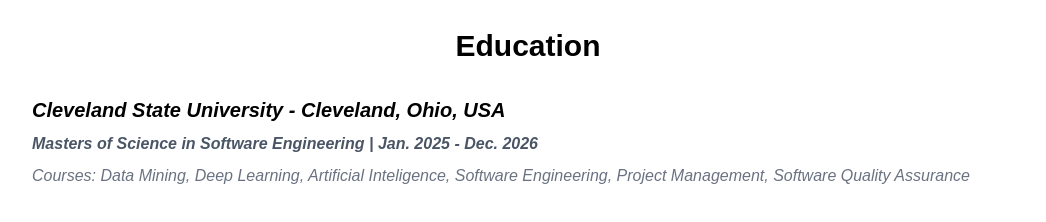
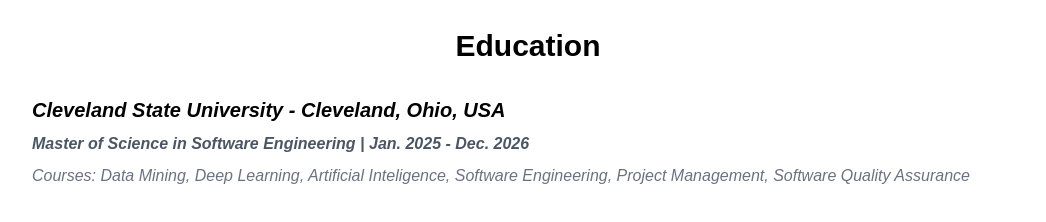
Before and after one commit to pratikmishra17/portfolio, a Next.js app in the folder my-portfolio/: page / in a window 1280 px wide. Shown: the part 1200-1422 px from the top of the page, without its empty margins (112-1158 px from the left). Built offline with nearby package versions, Linux system fonts and the light colour scheme.

Commit message:
content changes

```diff
--- a/my-portfolio/src/app/page.tsx
+++ b/my-portfolio/src/app/page.tsx
@@ -23,7 +23,7 @@
                 I specialize in making responsive and interactive webites and web applications and have around 2 years of professional work experience as a full stack developer building and deploying production ready and scalable microservices in the financial domain, using
                 Java, Springboot, Angular, Liferay, Javascript and SQL with strong hands-on proficiency in Linux and git.
               </p>
-              <p className="text-lg mb-6 text-gray-600">
+              <p className="text-lg mb-6 text-gray-600 ">
                 I am looking for Internships and full-time roles in AI/ML and Software Engineering.
                 <a href="#contact" className="underline-link ml-2 text-lg inline-block animate-bounce">Hire me?</a>
 
@@ -92,7 +92,7 @@
             <h2 className="text-3xl font-bold mb-8 text-center text-black">Education</h2>
             <div>
               <h3 className="text-xl font-semibold italic text-black mb-2">Cleveland State University - Cleveland, Ohio, USA</h3>
-              <h3 className="text-xxl font-semibold italic text-gray-600 mb-2">Masters of Science in Software Engineering | Jan. 2025 - Dec. 2026</h3>
+              <h3 className="text-xxl font-semibold italic text-gray-600 mb-2">Master of Science in Software Engineering | Jan. 2025 - Dec. 2026</h3>
               <h4 className="text-md italic text-gray-500 mb-2">Courses: Data Mining, Deep Learning, Artificial Inteligence, Software Engineering, Project Management, Software Quality Assurance</h4>
             </div>
             <div className="py-8">
```
Also changed, not shown: my-portfolio/src/app/globals.css (+19 -0 lines).
